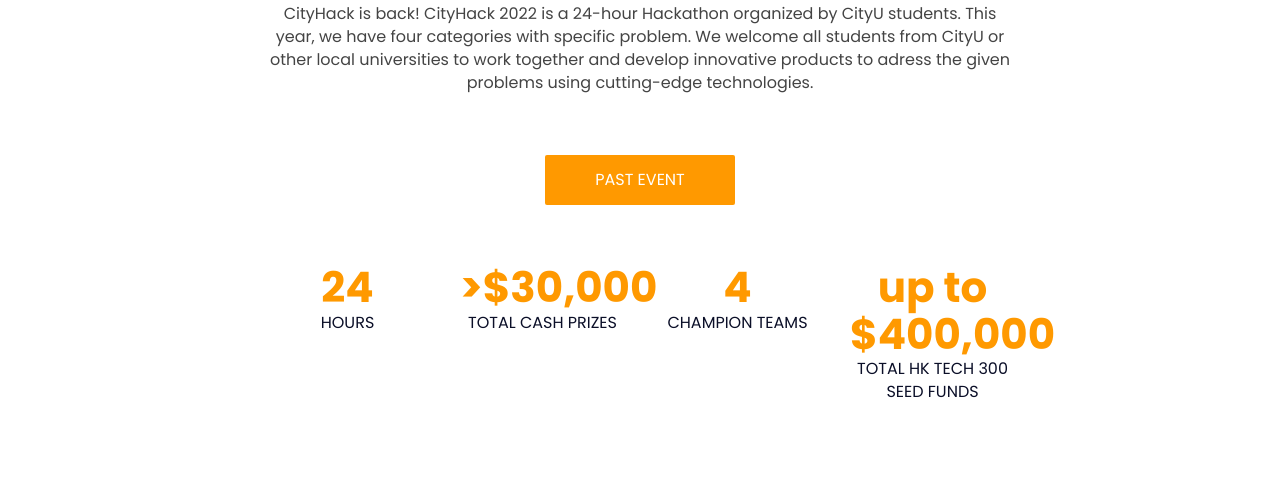
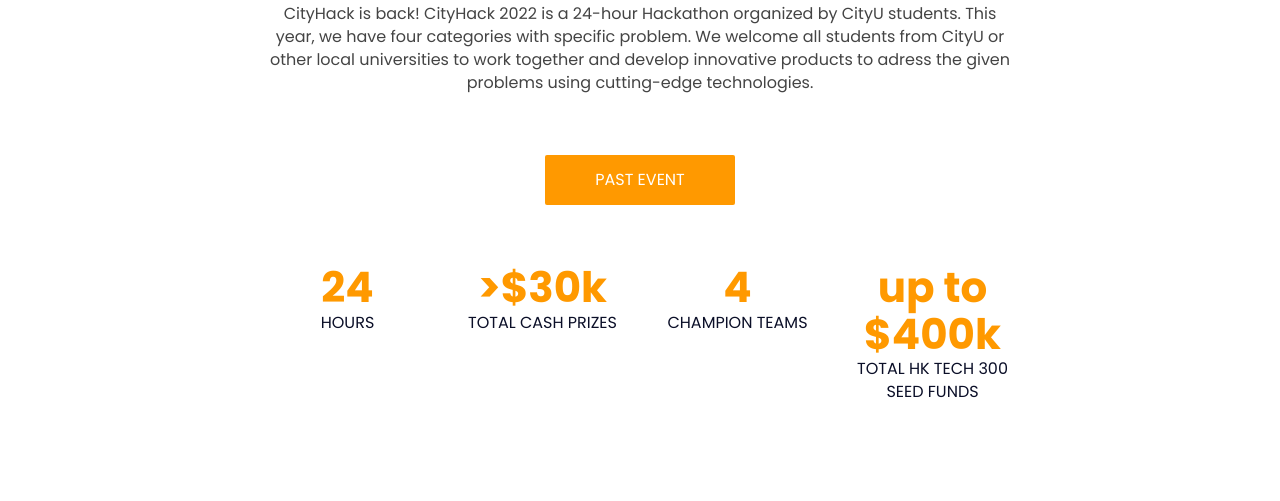
Before and after one commit to CityHack22/cityhack22.github.io, a plain HTML site: page index.html in a window 1280 px wide. Shown: the part 998-1499 px from the top of the page. Drawn offline with Linux system fonts and the light colour scheme.

Commit message:
fix: HKTech300 updates

```diff
--- a/index.html
+++ b/index.html
@@ -173,7 +173,7 @@
 							<div class="col-md-3 col-sm-3 col-xs-6">
 								<div class="number">
 									<!-- <h3><span class="counter" data-from="0" data-to="55000" data-speed="1500">0</span></h3> -->
-									<h3 style="color: #FF9900;">>$30,000</h3>
+									<h3 style="color: #FF9900;">>$30k</h3>
 									<p>Total cash prizes</p>
 								</div>
 							</div>
@@ -193,7 +193,7 @@
 							<div class="col-md-3 col-sm-3 col-xs-6">
 								<div class="number">
 									<!-- <h3><span class="counter" data-from="0" data-to="6" data-speed="1500">0</span></h3> -->
-									<h3 style="color: #FF9900;">up to $400,000</h3>
+									<h3 style="color: #FF9900;">up to $400k</h3>
 									<p>Total HK Tech 300 seed funds</p>
 								</div>
 							</div>
```
